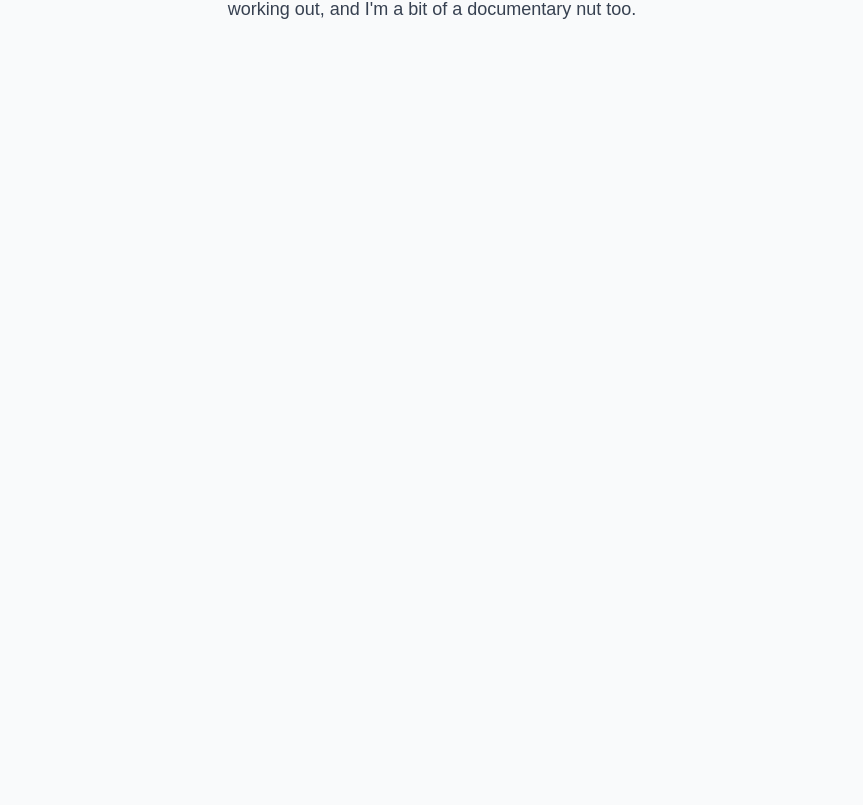
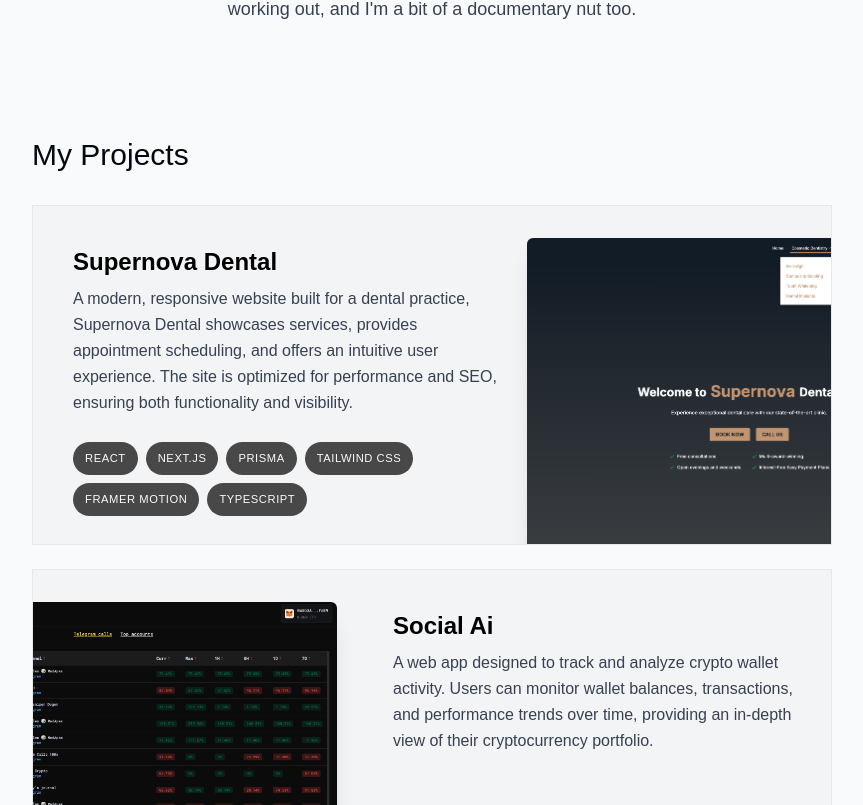
Before and after one commit to curm90/My-Dev-Portfolio, a Next.js app: page / in a window 1280 px wide. Shown: the part 1075-1880 px from the top of the page, without its empty margins (208-1071 px from the left). Before the commit the page ends 1212 px from the top, so only its background shows below. Built offline with nearby package versions, Linux system fonts and the light colour scheme.

Commit message:
render projects

```diff
--- a/src/app/page.tsx
+++ b/src/app/page.tsx
@@ -1,5 +1,6 @@
 import About from '@/components/About';
 import Intro from '@/components/Intro';
+import Projects from '@/components/Projects';
 import SectionDivider from '@/components/SectionDivider';
 
 export default function Home() {
@@ -8,6 +9,7 @@ export default function Home() {
       <Intro />
       <SectionDivider />
       <About />
+      <Projects />
     </main>
   );
 }
```
